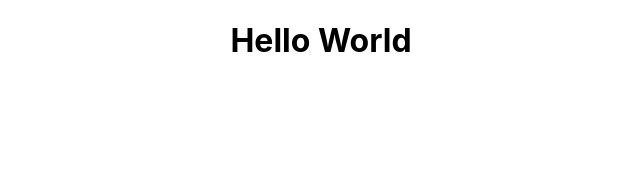
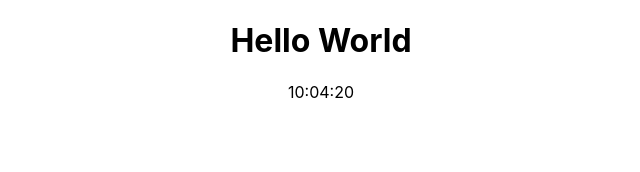
Before and after one commit to maxcramer/oxnan-clock, a React (Create React App) app: page / in a window 1280 px wide. Shown: the top 172 px of the page, without its empty margins (319-959 px from the left). Built offline with nearby package versions, Linux system fonts and the light colour scheme.

Commit message:
current time displaying in browser and seconds updating live

```diff
--- a/src/App.js
+++ b/src/App.js
@@ -1,9 +1,11 @@
 import "./App.css";
+import Time from "./components/time/time";
 
 function App() {
   return (
     <div className="App">
       <h1>Hello World</h1>
+      <Time />
     </div>
   );
 }
--- /dev/null
+++ b/src/components/time/time.js
@@ -0,0 +1,41 @@
+import { useEffect, useState } from "react";
+
+function Time() {
+  const [time, setTime] = useState("");
+
+  function formatTime(val) {
+    if (val < 10) {
+      return "0";
+    } else {
+      return "";
+    }
+  }
+
+  useEffect(() => {
+    const timerID = setInterval(() => tick(), 1000);
+    return function cleanup() {
+      clearInterval(timerID);
+    };
+  });
+
+  function tick() {
+    const d = new Date();
+    const h = d.getHours();
+    const m = d.getMinutes();
+    const s = d.getSeconds();
+
+    setTime(
+      formatTime(h) + h + ":" + formatTime(m) + m + ":" + formatTime(s) + s
+    );
+  }
+
+  return (
+    <div className="clock">
+      <div className="sreen">
+        <div className="time">{time}</div>
+      </div>
+    </div>
+  );
+}
+
+export default Time;
```
Also changed, not shown: src/components/time/time.css (added).
